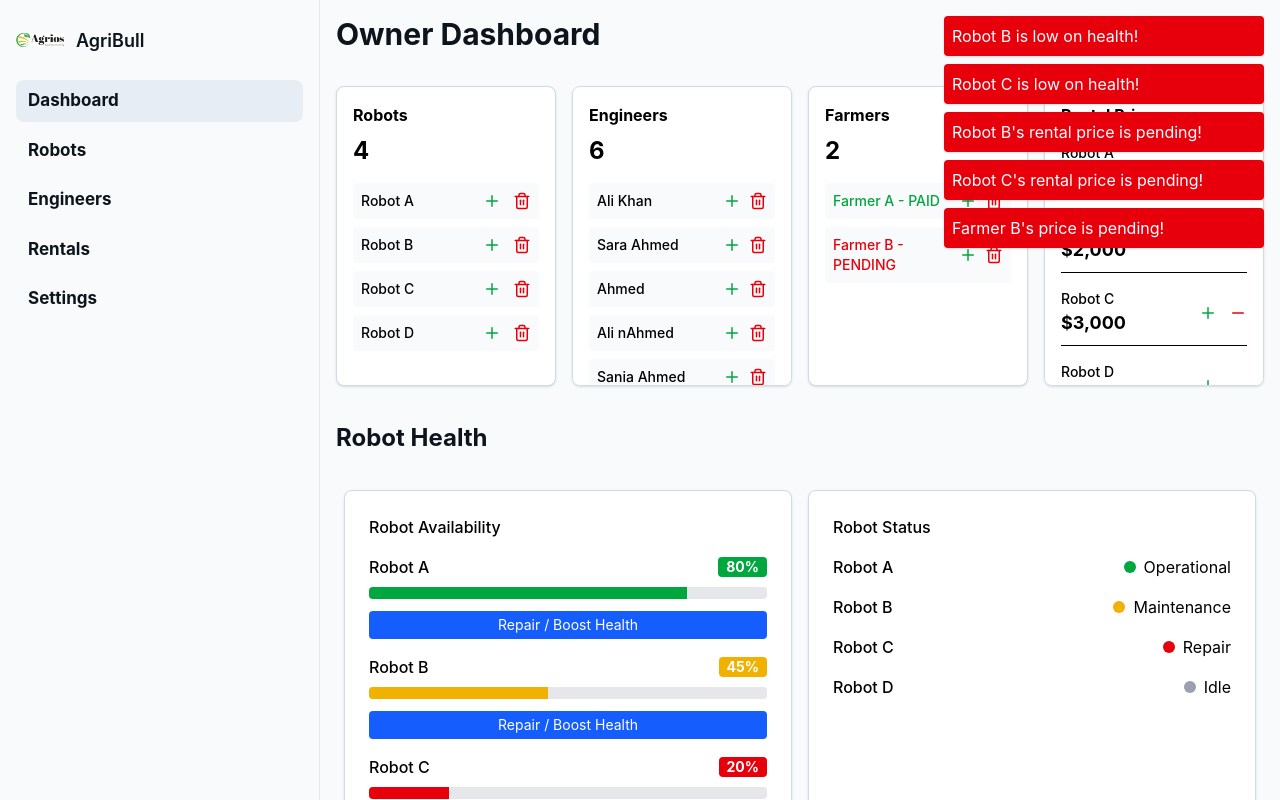
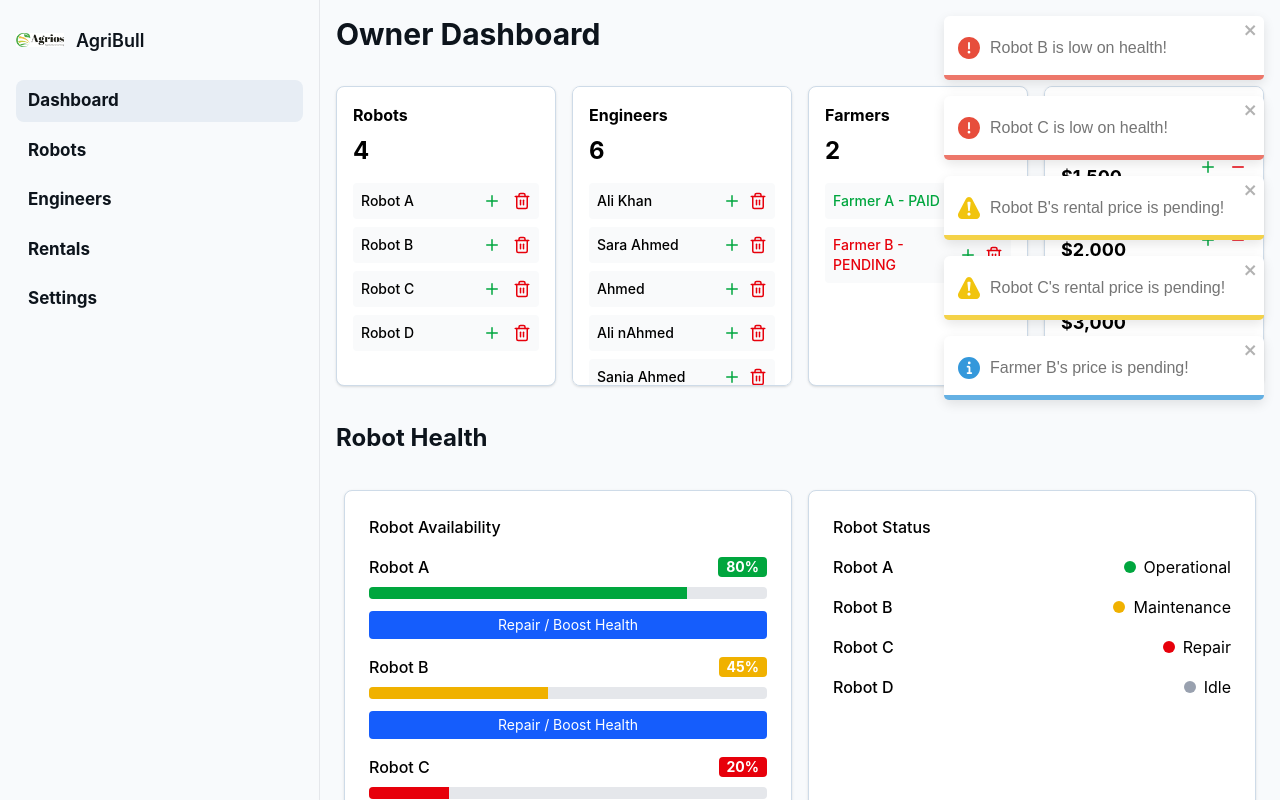
Before and after one commit to Laiba60/FarmManagement, a React (Vite) app in the folder client/: page /dashboard in a window 1280 px wide. Shown: the top 800 px of the page. Built offline with nearby package versions, Linux system fonts and the light colour scheme.

Commit message:
add design

```diff
--- a/client/package.json
+++ b/client/package.json
@@ -16,6 +16,7 @@
     "react": "^19.1.1",
     "react-dom": "^19.1.1",
     "react-router-dom": "^7.8.0",
+    "react-toastify": "^11.0.5",
     "recharts": "^3.1.2",
     "socket.io-client": "^4.8.1",
     "tailwindcss": "^4.1.12"
--- a/client/src/App.jsx
+++ b/client/src/App.jsx
@@ -1,12 +1,14 @@
 import React from "react";
 import { BrowserRouter as Router, Routes, Route } from "react-router-dom";
+import { ToastContainer } from "react-toastify";
+import "react-toastify/dist/ReactToastify.css";
+
 import Signup from "./pages/Signup";
 import Login from "./pages/Login";
-
 import Dashboard from "./pages/Dashboard";
-import Home from "./pages/Home";                  // ✅ add this
-import Agritecdashboard from "./pages/Agritecdashboard";  // ✅ add this
-import SupportChat from "./pages/SupportChat";    // ✅ add this
+import Home from "./pages/Home";
+import Agritecdashboard from "./pages/Agritecdashboard";
+import SupportChat from "./pages/SupportChat";
 
 function App() {
   return (
@@ -19,6 +21,9 @@ function App() {
         <Route path="/Agritecdashboard" element={<Agritecdashboard />} />
         <Route path="/supportchat" element={<SupportChat />} />
       </Routes>
+
+
+      <ToastContainer position="top-right" autoClose={3000} />
     </Router>
   );
 }
--- a/client/src/pages/Dashboard.jsx
+++ b/client/src/pages/Dashboard.jsx
@@ -2,7 +2,7 @@ import React, { useState, useEffect } from "react";
 import { Link } from "react-router-dom";
 import Logo from "../assets/images/Picturelogo.png";
 import { Plus, Trash2, Minus } from "lucide-react";
-
+import { toast } from "react-toastify";
 const Dashboard = () => {
   const [engineers, setEngineers] = useState([
     { id: 1, name: "Ali Khan" },
@@ -27,7 +27,7 @@ const Dashboard = () => {
 
   const [alerts, setAlerts] = useState([]);
 
-  // Auto-close alerts
+
   const addAlert = (message) => {
     const id = Date.now();
     setAlerts((prev) => [...prev, { id, message }]);
@@ -36,42 +36,26 @@ const Dashboard = () => {
     }, 4000);
   };
 
-  // Update alerts
 useEffect(() => {
-  const newAlerts = [];
-
-  // Robot health alerts
   robots.forEach(robot => {
-    if (robot.health < 50 && !alerts.some(a => a.message === `${robot.name} is low on health!`)) {
-      newAlerts.push({ id: Date.now() + Math.random(), message: `${robot.name} is low on health!` });
+    if (robot.health < 50) {
+      toast.error(`${robot.name} is low on health!`);
     }
   });
 
-  // Robot price pending alerts
   robots.forEach(robot => {
-    if (robot.pricePending && !alerts.some(a => a.message === `${robot.name}'s rental price is pending!`)) {
-      newAlerts.push({ id: Date.now() + Math.random(), message: `${robot.name}'s rental price is pending!` });
+    if (robot.pricePending) {
+      toast.warning(`${robot.name}'s rental price is pending!`);
     }
   });
 
-  // Farmer price pending alerts
   farmers.forEach(farmer => {
-    if (farmer.priceStatus === "pending" && !alerts.some(a => a.message === `${farmer.name}'s price is pending!`)) {
-      newAlerts.push({ id: Date.now() + Math.random(), message: `${farmer.name}'s price is pending!` });
+    if (farmer.priceStatus === "pending") {
+      toast.info(`${farmer.name}'s price is pending!`);
     }
   });
+}, [robots, farmers]);
 
-  if (newAlerts.length > 0) {
-    setAlerts(prev => [...prev, ...newAlerts]);
-
-    // Auto-remove each alert after 4 seconds
-    newAlerts.forEach(alert => {
-      setTimeout(() => {
-        setAlerts(prev => prev.filter(a => a.id !== alert.id));
-      }, 3000);
-    });
-  }
-}, [robots, farmers, alerts]);
 
 
 
```
Also changed, not shown: 1 other file (tests, documents, lock files or other folders).
